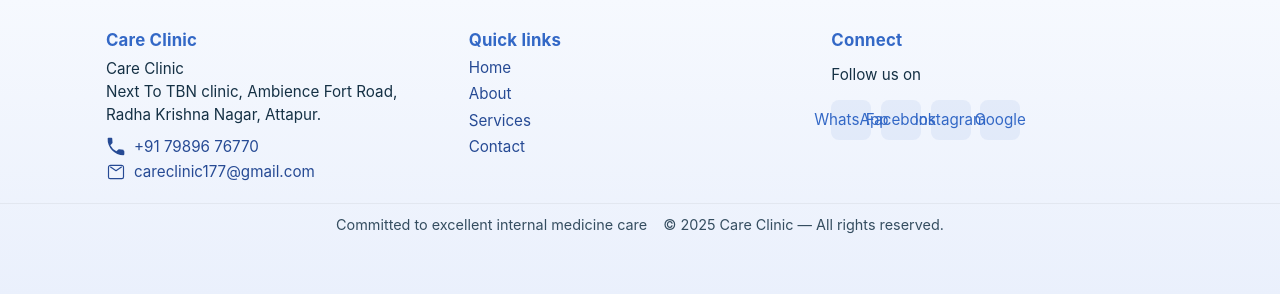
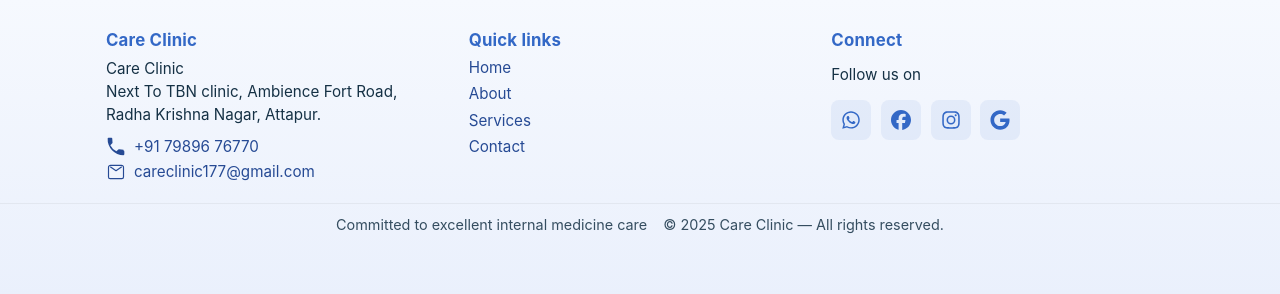
Before and after one commit to drrajarameshd/rr, a Jekyll site: the page built from index.html, in a window 1280 px wide. Shown: the part 1425-1719 px from the top of the page. Built offline with Jekyll 4.4.1, drawn with Linux system fonts in a browser that asks for light colours; the list of posts is cut into pages by our own code.

Commit message:
Update default.html

```diff
--- a/_layouts/default.html
+++ b/_layouts/default.html
@@ -129,10 +129,21 @@
         <h4>Connect</h4>
         <p>Follow us on</p>
         <div class="social-row">
-          <a href="https://wa.me/917989676770" class="social" aria-label="WhatsApp" target="_blank" rel="noopener">WhatsApp</a>
-          <a href="https://www.facebook.com/profile.php?id=100083618457015" class="social" aria-label="Facebook" target="_blank" rel="noopener">Facebook</a>
-          <a href="https://instagram.com/dr.rajaramesh" class="social" aria-label="Instagram" target="_blank" rel="noopener">Instagram</a>
-          <a href="https://maps.app.goo.gl/tnZVczhkgeUxWYJ38" class="social" aria-label="Google" target="_blank" rel="noopener">Google</a>
+          <a href="https://wa.me/917989676770" class="social" aria-label="WhatsApp" target="_blank" rel="noopener">
+            <svg xmlns="http://www.w3.org/2000/svg" viewBox="0 0 448 512" class="icon-social" width="20" height="20" aria-hidden="true" fill="currentColor" ><!--!Font Awesome Free v7.0.1 by @fontawesome - https://fontawesome.com License - https://fontawesome.com/license/free Copyright 2025 Fonticons, Inc.--><path d="M380.9 97.1c-41.9-42-97.7-65.1-157-65.1-122.4 0-222 99.6-222 222 0 39.1 10.2 77.3 29.6 111L0 480 117.7 449.1c32.4 17.7 68.9 27 106.1 27l.1 0c122.3 0 224.1-99.6 224.1-222 0-59.3-25.2-115-67.1-157zm-157 341.6c-33.2 0-65.7-8.9-94-25.7l-6.7-4-69.8 18.3 18.6-68.1-4.4-7c-18.5-29.4-28.2-63.3-28.2-98.2 0-101.7 82.8-184.5 184.6-184.5 49.3 0 95.6 19.2 130.4 54.1s56.2 81.2 56.1 130.5c0 101.8-84.9 184.6-186.6 184.6zM325.1 300.5c-5.5-2.8-32.8-16.2-37.9-18-5.1-1.9-8.8-2.8-12.5 2.8s-14.3 18-17.6 21.8c-3.2 3.7-6.5 4.2-12 1.4-32.6-16.3-54-29.1-75.5-66-5.7-9.8 5.7-9.1 16.3-30.3 1.8-3.7 .9-6.9-.5-9.7s-12.5-30.1-17.1-41.2c-4.5-10.8-9.1-9.3-12.5-9.5-3.2-.2-6.9-.2-10.6-.2s-9.7 1.4-14.8 6.9c-5.1 5.6-19.4 19-19.4 46.3s19.9 53.7 22.6 57.4c2.8 3.7 39.1 59.7 94.8 83.8 35.2 15.2 49 16.5 66.6 13.9 10.7-1.6 32.8-13.4 37.4-26.4s4.6-24.1 3.2-26.4c-1.3-2.5-5-3.9-10.5-6.6z"/></svg>
+          </a>
+
+          <a href="#" class="social" aria-label="Facebook" target="_blank" rel="noopener">
+            <svg xmlns="http://www.w3.org/2000/svg" viewBox="0 0 512 512" class="icon-social" aria-hidden="true" fill="currentColor"><!--!Font Awesome Free v7.0.1 by @fontawesome - https://fontawesome.com License - https://fontawesome.com/license/free Copyright 2025 Fonticons, Inc.--><path d="M512 256C512 114.6 397.4 0 256 0S0 114.6 0 256C0 376 82.7 476.8 194.2 504.5l0-170.3-52.8 0 0-78.2 52.8 0 0-33.7c0-87.1 39.4-127.5 125-127.5 16.2 0 44.2 3.2 55.7 6.4l0 70.8c-6-.6-16.5-1-29.6-1-42 0-58.2 15.9-58.2 57.2l0 27.8 83.6 0-14.4 78.2-69.3 0 0 175.9C413.8 494.8 512 386.9 512 256z"/></svg>
+          </a>
+
+          <a href="#" class="social" aria-label="Instagram" target="_blank" rel="noopener">
+            <svg xmlns="http://www.w3.org/2000/svg" viewBox="0 0 448 512" class="icon-social" aria-hidden="true" fill="currentColor"><!--!Font Awesome Free v7.0.1 by @fontawesome - https://fontawesome.com License - https://fontawesome.com/license/free Copyright 2025 Fonticons, Inc.--><path d="M224.3 141a115 115 0 1 0 -.6 230 115 115 0 1 0 .6-230zm-.6 40.4a74.6 74.6 0 1 1 .6 149.2 74.6 74.6 0 1 1 -.6-149.2zm93.4-45.1a26.8 26.8 0 1 1 53.6 0 26.8 26.8 0 1 1 -53.6 0zm129.7 27.2c-1.7-35.9-9.9-67.7-36.2-93.9-26.2-26.2-58-34.4-93.9-36.2-37-2.1-147.9-2.1-184.9 0-35.8 1.7-67.6 9.9-93.9 36.1s-34.4 58-36.2 93.9c-2.1 37-2.1 147.9 0 184.9 1.7 35.9 9.9 67.7 36.2 93.9s58 34.4 93.9 36.2c37 2.1 147.9 2.1 184.9 0 35.9-1.7 67.7-9.9 93.9-36.2 26.2-26.2 34.4-58 36.2-93.9 2.1-37 2.1-147.8 0-184.8zM399 388c-7.8 19.6-22.9 34.7-42.6 42.6-29.5 11.7-99.5 9-132.1 9s-102.7 2.6-132.1-9c-19.6-7.8-34.7-22.9-42.6-42.6-11.7-29.5-9-99.5-9-132.1s-2.6-102.7 9-132.1c7.8-19.6 22.9-34.7 42.6-42.6 29.5-11.7 99.5-9 132.1-9s102.7-2.6 132.1 9c19.6 7.8 34.7 22.9 42.6 42.6 11.7 29.5 9 99.5 9 132.1s2.7 102.7-9 132.1z"/></svg>
+          </a>
+
+          <a href="https://maps.app.goo.gl/tnZVczhkgeUxWYJ38" class="social" aria-label="Google" target="_blank" rel="noopener">
+            <svg xmlns="http://www.w3.org/2000/svg" viewBox="0 0 512 512" class="icon-social" aria-hidden="true" fill="currentColor"><!--!Font Awesome Free v7.0.1 by @fontawesome - https://fontawesome.com License - https://fontawesome.com/license/free Copyright 2025 Fonticons, Inc.--><path d="M500 261.8C500 403.3 403.1 504 260 504 122.8 504 12 393.2 12 256S122.8 8 260 8c66.8 0 123 24.5 166.3 64.9l-67.5 64.9c-88.3-85.2-252.5-21.2-252.5 118.2 0 86.5 69.1 156.6 153.7 156.6 98.2 0 135-70.4 140.8-106.9l-140.8 0 0-85.3 236.1 0c2.3 12.7 3.9 24.9 3.9 41.4z"/></svg>
+          </a>
         </div>
       </div>
     </div>
```
